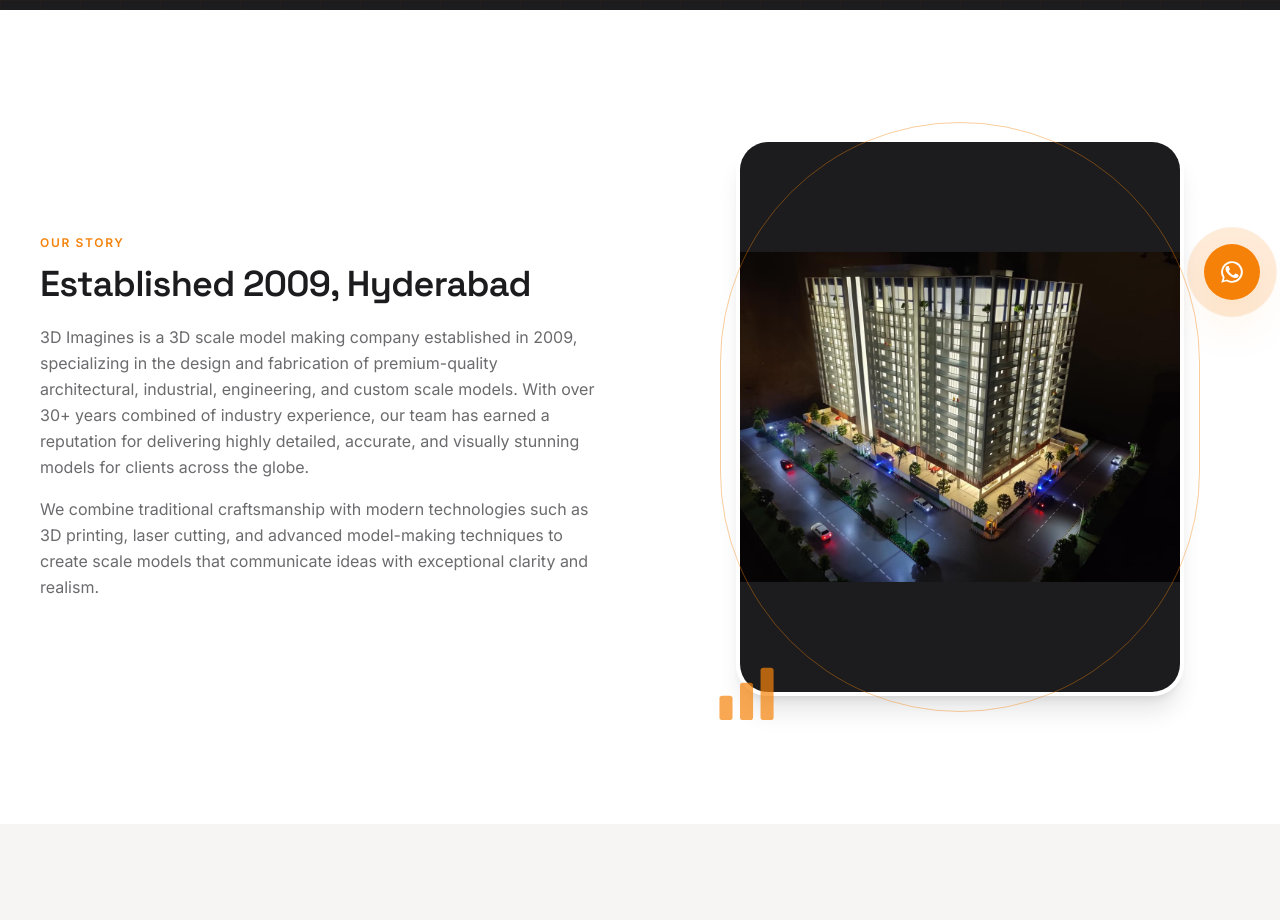
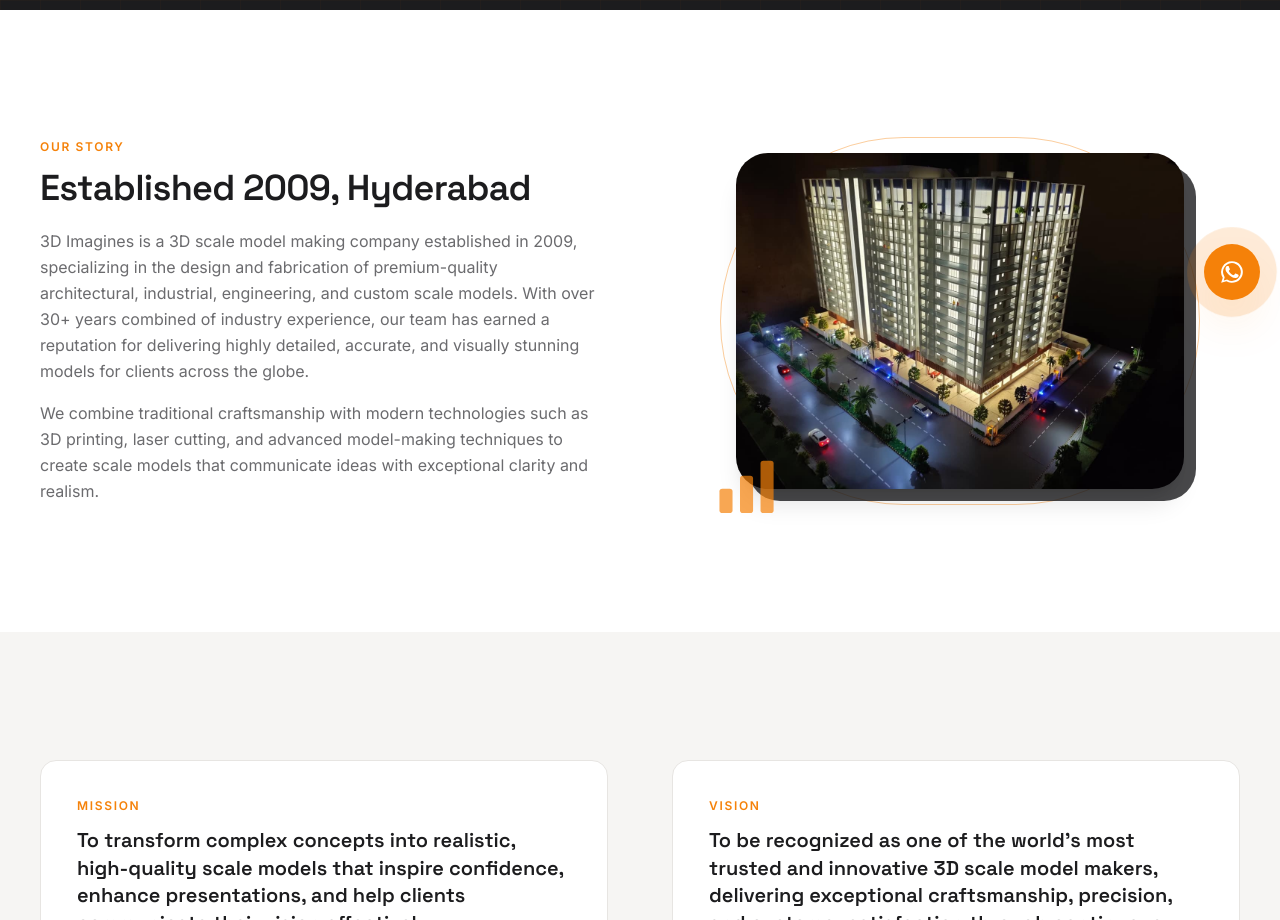
Before and after one commit to varuntejreddy03/3d-imagines, a React (Vite) app in the folder site/: page /about in a window 1280 px wide. Shown: the part 480-1400 px from the top of the page. Built offline with nearby package versions, Linux system fonts and the light colour scheme.

Commit message:
Show full image, add dark offset bg card behind image on Home and About

```diff
--- a/site/src/components/ClientsSection.jsx
+++ b/site/src/components/ClientsSection.jsx
@@ -22,7 +22,7 @@
           <div
             key={client.name + i}
             title={client.name}
-            className="flex h-24 w-44 shrink-0 items-center justify-center rounded-xl border border-border bg-surface p-4 grayscale transition-all duration-300 hover:border-primary/40 hover:shadow-lg hover:grayscale-0"
+            className="flex h-24 w-44 shrink-0 items-center justify-center rounded-xl border border-border bg-surface p-4 transition-all duration-300 hover:border-primary/40 hover:shadow-lg"
           >
             <img
               src={client.logo}
--- a/site/src/pages/About.jsx
+++ b/site/src/pages/About.jsx
@@ -23,16 +23,18 @@
       <section className="mx-auto max-w-7xl px-6 py-24 lg:px-10 lg:py-32">
         <div className="grid items-center gap-14 lg:grid-cols-2 lg:gap-20">
           <Reveal className="relative mx-auto max-w-md lg:order-2">
-            <div className="absolute -inset-4 rounded-full border border-primary/40" aria-hidden="true" />
-            <div className="absolute -bottom-6 -left-6 text-primary/70">
+            <div className="absolute -inset-4 rounded-full border border-primary/40 pointer-events-none" aria-hidden="true" />
+            <div className="absolute -bottom-6 -left-6 text-primary/70 z-10">
               <BarMotif className="h-14 w-28" />
             </div>
-            <div className="overflow-hidden rounded-[2rem] border-4 border-surface shadow-xl">
+            {/* dark bg card behind image */}
+            <div className="absolute inset-0 translate-x-3 translate-y-3 rounded-[2rem] bg-ink/80" aria-hidden="true" />
+            <div className="relative overflow-hidden rounded-[2rem] shadow-xl">
               <img
                 src={WORKSHOP_IMAGE}
                 alt="High-rise residential tower scale model built by 3D Imagines"
                 loading="lazy"
-                className="aspect-[4/5] w-full object-contain bg-ink"
+                className="w-full object-cover object-top"
               />
             </div>
           </Reveal>
--- a/site/src/pages/Home.jsx
+++ b/site/src/pages/Home.jsx
@@ -66,16 +66,18 @@
           </Reveal>
 
           <Reveal delay={0.15} className="relative mx-auto max-w-sm">
-            <div className="absolute -inset-4 rounded-full border border-primary/40" aria-hidden="true" />
-            <div className="absolute -bottom-6 -left-6 text-primary/70">
+            <div className="absolute -inset-4 rounded-full border border-primary/40 pointer-events-none" aria-hidden="true" />
+            <div className="absolute -bottom-6 -left-6 text-primary/70 z-10">
               <BarMotif className="h-14 w-28" />
             </div>
-            <div className="overflow-hidden rounded-[2rem] border-4 border-surface shadow-xl">
+            {/* dark bg card behind image */}
+            <div className="absolute inset-0 translate-x-3 translate-y-3 rounded-[2rem] bg-ink/80" aria-hidden="true" />
+            <div className="relative overflow-hidden rounded-[2rem] shadow-xl">
               <img
                 src={ABOUT_IMAGE}
                 alt="Sindhu Hospitals architectural scale model built by 3D Imagines"
                 loading="lazy"
-                className="aspect-[4/5] w-full object-contain bg-ink"
+                className="w-full object-cover object-top"
               />
             </div>
           </Reveal>
```
